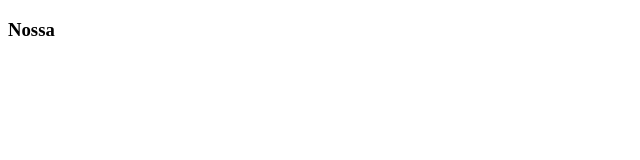
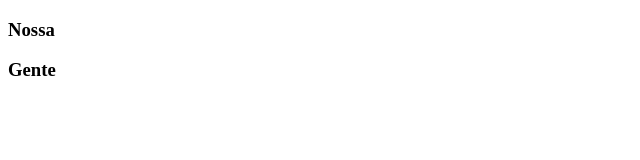
Before and after one commit to edneiaribeiro/testeVscode, a plain HTML site: page index2.html in a window 1280 px wide. Shown: the full height of the page, 0-640 px from the left. Drawn offline with Linux system fonts and the light colour scheme.

Commit message:
Update index2.html

```diff
--- a/index2.html
+++ b/index2.html
@@ -8,5 +8,6 @@
 </head>
 <body>
     <h3>Nossa</h3>
+    <h3>Gente</h3>
 </body>
 </html>
```
